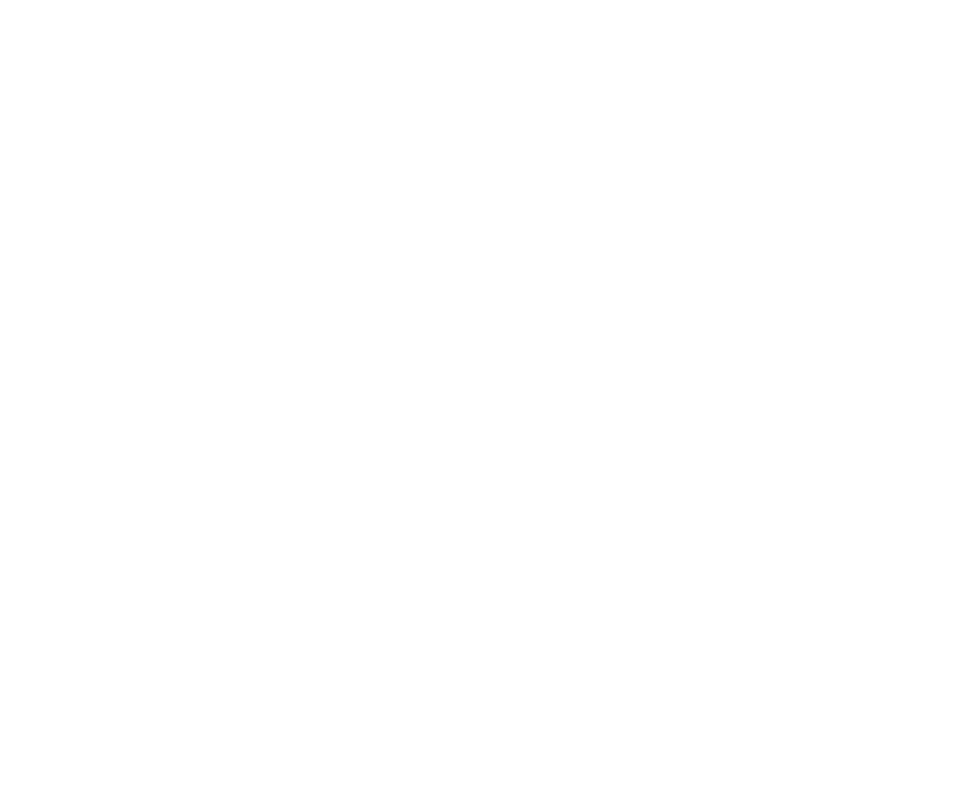
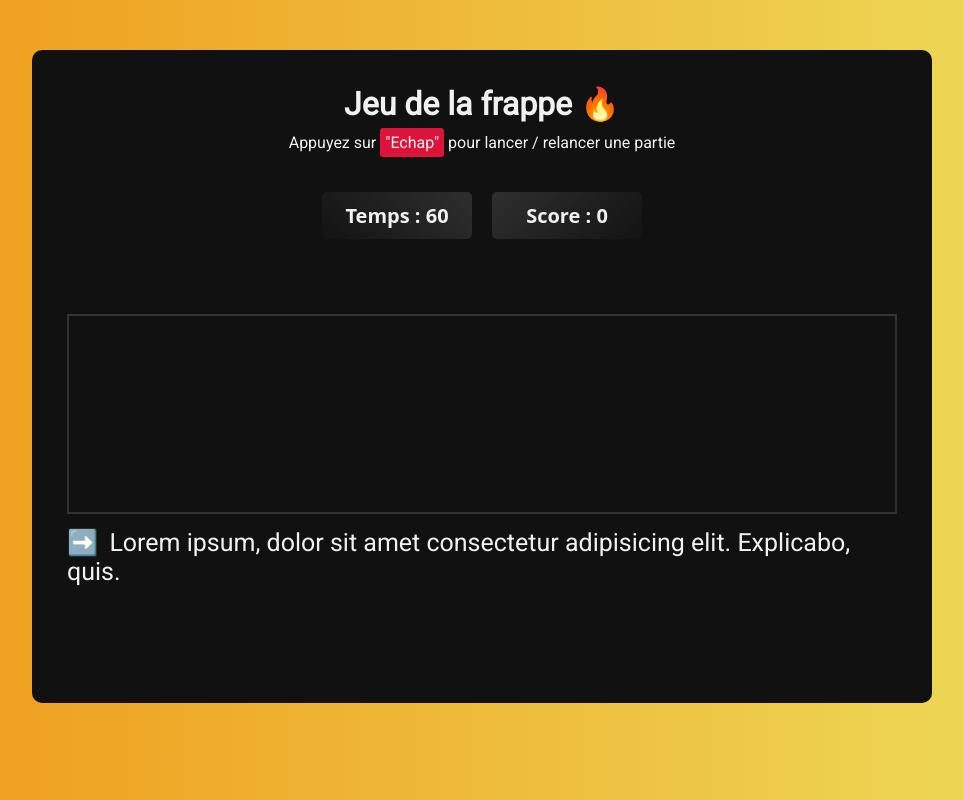
Before and after one commit to RaphGenius/Jeu-de-vitesse-de-frappe, a plain HTML site: page index.html in a window 1280 px wide. Shown: the whole page, without its empty margins (158-1121 px from the left). Drawn offline with Linux system fonts and the light colour scheme.

Commit message:
html & css fait, manque js

```diff
--- a/index.html
+++ b/index.html
@@ -6,8 +6,41 @@
     <meta name="viewport" content="width=device-width, initial-scale=1.0" />
     <link rel="stylesheet" href="style.css" />
     <title>Jeu de vitesse de frappe</title>
+    <link rel="preconnect" href="https://fonts.googleapis.com" />
+    <link rel="preconnect" href="https://fonts.gstatic.com" crossorigin />
+    <link
+      href="https://fonts.googleapis.com/css2?family=Roboto&display=swap"
+      rel="stylesheet"
+    />
   </head>
   <body>
+    <div class="container">
+      <div class="top-content">
+        <h1>Jeu de la frappe 🔥</h1>
+        <p class="start-info">
+          Appuyez sur <span>"Echap"</span> pour lancer / relancer une partie
+        </p>
+        <div class="score-information">
+          <p class="time">
+            <span>Temps :</span>
+            <span>60</span>
+          </p>
+          <p class="score">
+            <span>Score :</span>
+            <span>0</span>
+          </p>
+        </div>
+      </div>
+      <textarea class="text-to-test"></textarea>
+
+      <p class="sentense-to-write">
+        Lorem ipsum, dolor sit amet consectetur adipisicing elit. Explicabo,
+        quis.
+      </p>
+    </div>
+    <!--    <div class="mon-score">
+      <p>Mon meilleurs score = <span class="myscore"></span></p>
+    </div> -->
     <script src="index.js"></script>
   </body>
 </html>
--- a/index.js
+++ b/index.js
@@ -0,0 +1,2 @@
+const APIendpoint = "http://api.quotable.io/random";
+const texteArea = document.querySelector(".text-to-test");
--- a/style.css
+++ b/style.css
@@ -0,0 +1,122 @@
+*,
+::after,
+::before {
+  margin: 0;
+  padding: 0;
+  box-sizing: border-box;
+}
+body {
+  min-height: 100vh;
+  background: linear-gradient(to right, #f09819, #edde5d);
+  font-family: "Roboto", sans-serif;
+  padding: 50px 10px;
+}
+
+.container {
+  padding: 35px;
+  background-color: #111;
+  color: #f1f1f1;
+  border-radius: 10px;
+  max-width: 900px;
+  margin: 0 auto;
+}
+
+.top-content {
+  text-align: center;
+}
+.start-info {
+  margin-top: 10px;
+}
+.start-info span {
+  padding: 5px;
+  background-color: crimson;
+  border-radius: 3px;
+}
+.score-information {
+  margin: 40px 0 75px;
+  display: flex;
+  justify-content: center;
+}
+.score-information p {
+  font-family: Open sans, sans-serif;
+  color: #f1f1f1;
+  background: linear-gradient(45deg, #131313, #2f2f2f);
+  padding: 10px 5px;
+  border-radius: 5px;
+  min-width: 150px;
+  font-size: 20px;
+  font-weight: bold;
+}
+.score-information p:nth-child(2) {
+  background: linear-gradient(-45deg, #131313, #2f2f2f);
+}
+
+.score {
+  margin-left: 20px;
+}
+.time {
+  position: relative;
+  z-index: 1;
+}
+.time::before,
+.time::after {
+  content: "";
+  display: block;
+  position: absolute;
+  z-index: -1;
+  width: 100%;
+  height: 100%;
+  top: 0;
+  left: 0;
+  border-radius: 5px;
+}
+.time.active::before {
+  background: linear-gradient(45deg, rgb(252, 139, 26), red);
+  animation: fading 1s ease-in-out alternate infinite;
+}
+.time.active::after {
+  background: linear-gradient(45deg, rgb(97, 75, 253), rgb(19, 188, 70));
+  animation: fading 1s 1s ease-in-out alternate infinite;
+}
+@keyframes fading {
+  to {
+    opacity: 0;
+  }
+}
+.text-to-test {
+  font-family: Roboto, sans-serif;
+  background-color: transparent;
+  border: 2px solid #333;
+  font-size: 30px;
+  color: #f1f1f1;
+  width: 100%;
+  min-height: 200px;
+  resize: none;
+  outline: none;
+  padding: 20px;
+}
+.text-to-test:focus {
+  border: 2px solid #737373;
+}
+.text-to-test.active {
+  border: 1px solid greenyellow;
+}
+.sentense-to-write {
+  margin: 10px 0 40px;
+  font-size: 25px;
+  min-height: 100px;
+  position: relative;
+}
+.sentense-to-write::before {
+  content: "➡️";
+  padding-right: 5px;
+}
+.correct {
+  color: #000;
+  background: #0ecf0e;
+}
+.wrong {
+  color: #fff;
+  background: crimson;
+  text-decoration: underline;
+}
```
